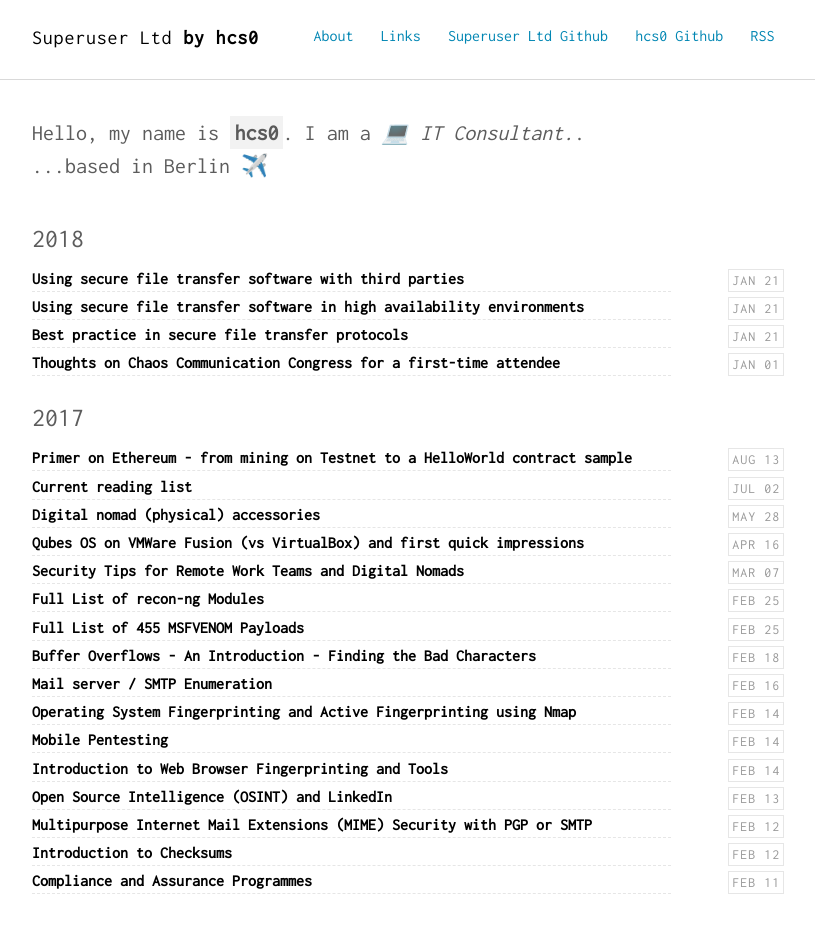
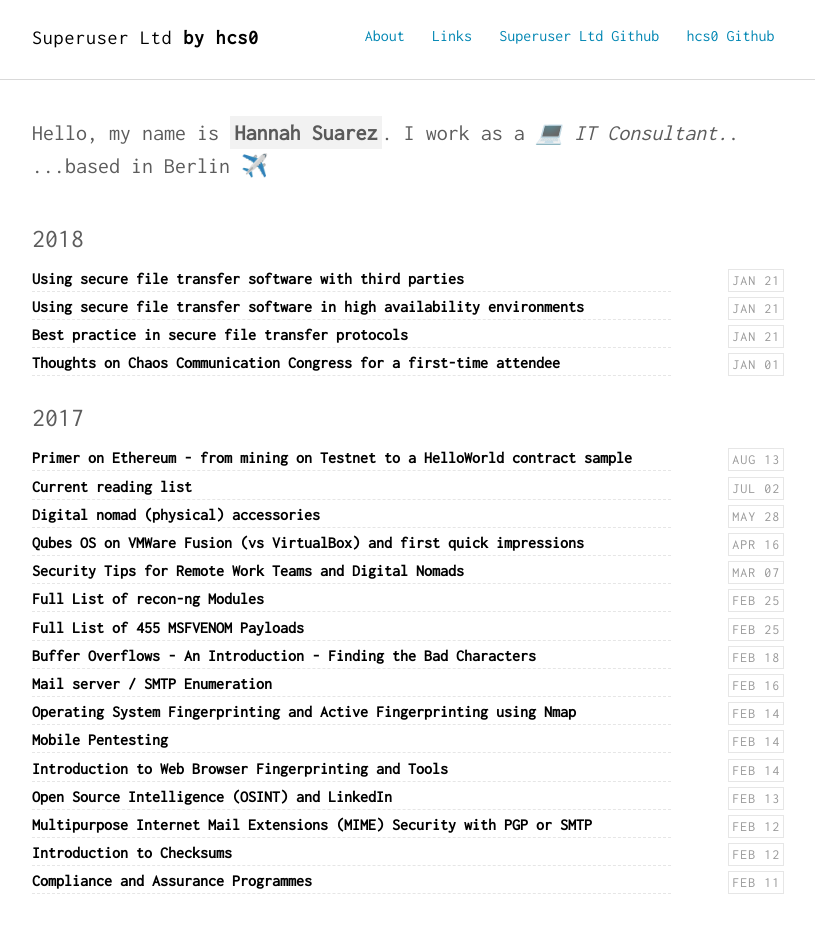
Before and after one commit to hcs0/hannahsuarez.github.io, a Jekyll site: the page built from index.html, in a window 1280 px wide. Shown: the top 952 px of the page, without its empty margins (232-1047 px from the left). Built offline with Jekyll 4.4.1, drawn with Linux system fonts in a browser that asks for light colours; nearby versions of some CDN libraries; some of the changed text lies outside the part shown.

Commit message:
Update header

```diff
--- a/_config.yml
+++ b/_config.yml
@@ -28,7 +28,7 @@
 
 # Author settings
 author:
-  name     : "hcs0"
+  name     : "Hannah Suarez"
   job      : "💻 IT Consultant."
   bio      : "...based in Berlin ✈️"
   thumb    : /images/hannahsuarez.jpg
--- a/_includes/intro.html
+++ b/_includes/intro.html
@@ -1,6 +1,6 @@
 <section class="intro">
   <div class="container">
-    <p class="lead">Hello, my name is <strong class="author-name" itemprop="name">{{ site.author.name }}</strong>. I am a <em itemprop="jobTitle">{{ site.author.job }}</em>. <br>
+    <p class="lead">Hello, my name is <strong class="author-name" itemprop="name">{{ site.author.name }}</strong>. I work as a <em itemprop="jobTitle">{{ site.author.job }}</em>. <br>
     {{ site.author.bio }}</p>
   </div>
 </section>
--- a/_includes/nav.html
+++ b/_includes/nav.html
@@ -7,7 +7,6 @@
       <li><a href="{{ '/links' | prepend: site.baseurl }}">Links</a></li>
       <li><a href="https://github.com/Superuser-Ltd/">Superuser Ltd Github</a></li>
       <li><a href="https://www.github.com/hcs0">hcs0 Github</a></li>
-      <li><a href="{{ "/feed.xml" | prepend: site.baseurl }}" target="_blank">RSS</a></li>
     </ul>
   </div>
 </nav>
```
